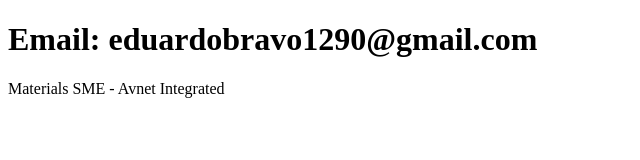
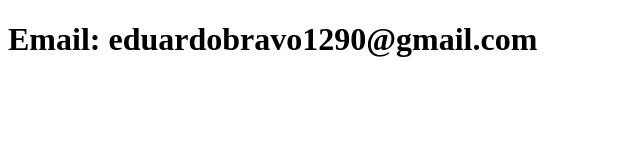
Before and after one commit to littlehands1984/sistema-de-registro, a plain HTML site: page contacto.html in a window 1280 px wide. Shown: the whole page, without its empty margins (0-640 px from the left). Drawn offline with Linux system fonts and the light colour scheme.

Commit message:
Update contacto

```diff
--- a/contacto.html
+++ b/contacto.html
@@ -8,6 +8,5 @@
 </head>
 <body>
     <h1>Email: eduardobravo1290@gmail.com</h1>
-        <p>Materials SME - Avnet Integrated</p>
 </body>
 </html>
```
